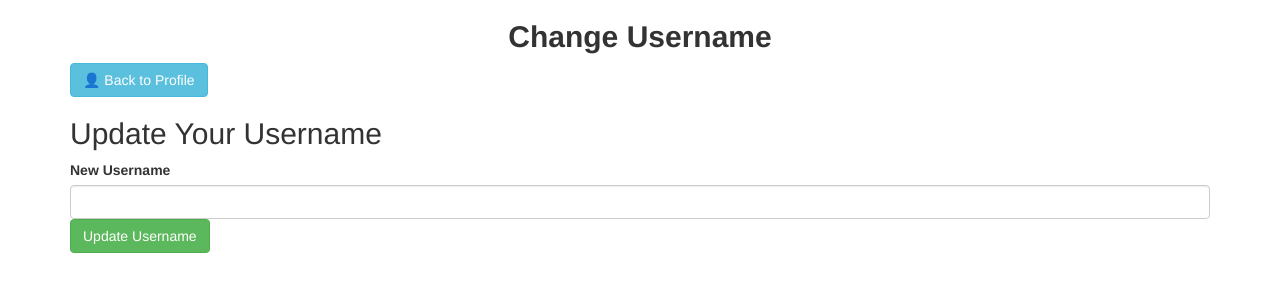
After one commit to Prang752/WEB_flask, a Flask app: page /edit-username in a window 1280 px wide. The commit adds this page. Shown: the top 300 px of the page. Run offline with Flask 3, Linux system fonts and the light colour scheme; the visitor is signed in with stand-in values (Sample User, id 1); some libraries are stand-ins or nearby versions.

Commit message:
add edit-username page

```diff
--- a/app.py
+++ b/app.py
@@ -1,7 +1,7 @@
 from flask import Flask
 from flask import render_template, request, redirect
 from flask_sqlalchemy import SQLAlchemy
-from flask_login import UserMixin, LoginManager, login_user, logout_user, login_required
+from flask_login import UserMixin, LoginManager, login_user, logout_user, login_required, current_user
 from flask_bootstrap import Bootstrap
 
 from werkzeug.security import generate_password_hash, check_password_hash
@@ -17,6 +17,7 @@ from flask import flash
 from flask import flash, redirect, url_for
 
 app = Flask(__name__)
+app = Flask(__name__, template_folder='templates')
 app.config['SQLALCHEMY_DATABASE_URI'] = 'sqlite:///blog.db'
 app.config['SECRET_KEY'] = os.urandom(24)
 db = SQLAlchemy(app)
@@ -147,3 +148,18 @@ def delete(id):
 @login_required
 def profile():
     return render_template('profile.html', user=current_user)
+
+
+@app.route('/edit-username')
+@login_required
+def edit_username():
+    return render_template('edit-username.html')
+
+
+@app.route('/update-username', methods=['POST'])
+@login_required
+def update_username():
+    new_username = request.form['new_username']
+    current_user.username = new_username
+    db.session.commit()
+    return redirect(url_for('profile'))
--- /dev/null
+++ b/templates/edit-username.html
@@ -0,0 +1,26 @@
+{% extends "bootstrap/base.html" %}
+
+{% block title %}Change Username{% endblock %}
+
+{% block content %}
+<div class="container mt-4">
+    <h1 class="text-center mb-4" style="font-size: 3rem; font-weight: bold; color: #333;">Change Username</h1>
+
+    <div class="d-flex justify-content-between mb-4">
+        <a href="/profile" class="btn btn-info">👤 Back to Profile</a>
+    </div>
+
+    <div class="card mb-4 shadow-lg">
+        <div class="card-body">
+            <h2 class="card-title">Update Your Username</h2>
+            <form method="POST" action="/update-username">
+                <div class="mb-3">
+                    <label for="new_username" class="form-label">New Username</label>
+                    <input type="text" class="form-control" id="new_username" name="new_username" required>
+                </div>
+                <button type="submit" class="btn btn-success">Update Username</button>
+            </form>
+        </div>
+    </div>
+</div>
+{% endblock %}
--- a/templates/profile.html
+++ b/templates/profile.html
@@ -17,6 +17,7 @@
         <div class="card-body">
             <h2 class="card-title">Profile of {{ user.username }}</h2>
             <p><strong>Username:</strong> {{ user.username }}</p>
+            <a href="/edit-username" class="btn btn-warning">✏️ Change Username</a>
         </div>
     </div>
 </div>
```
